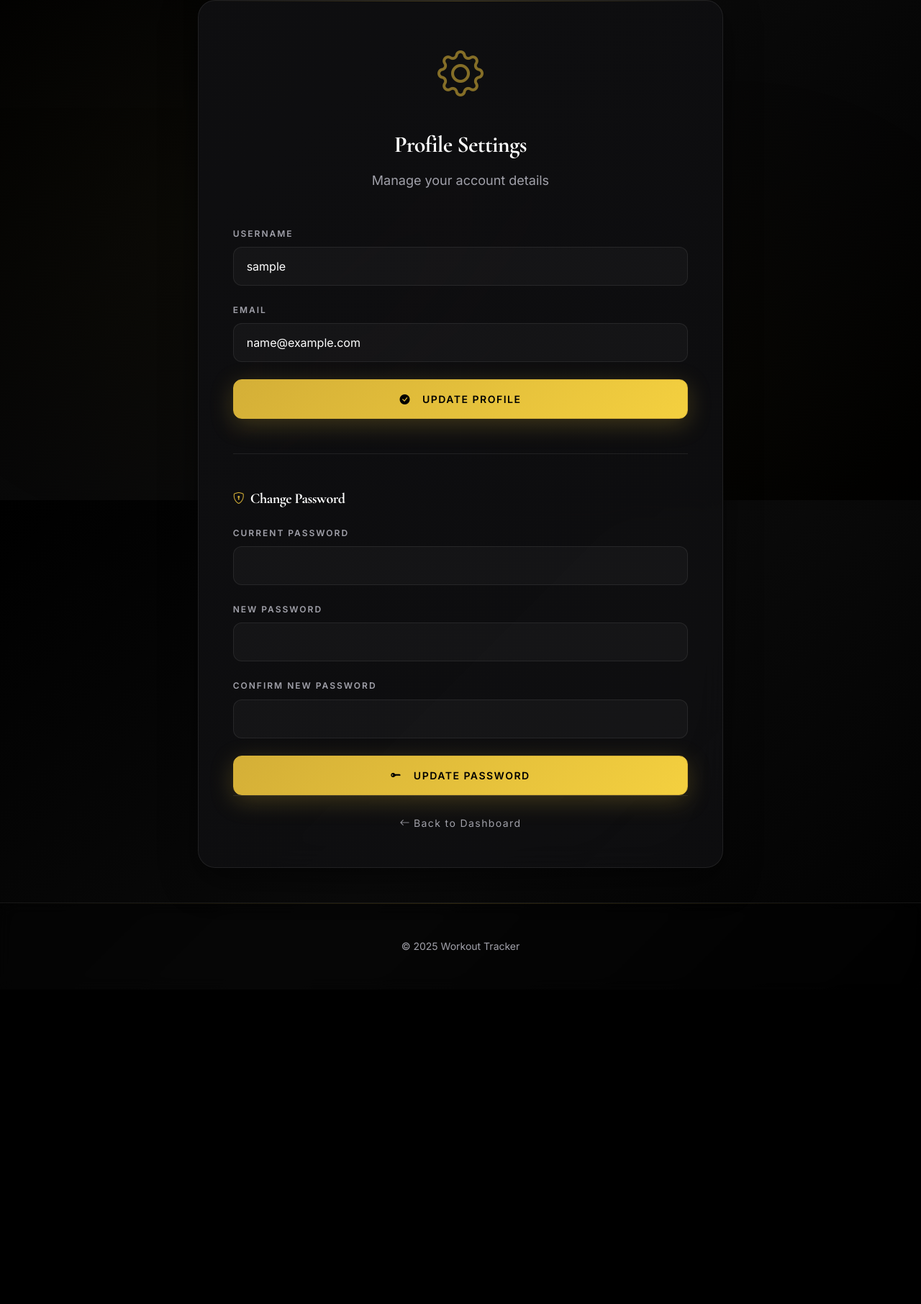
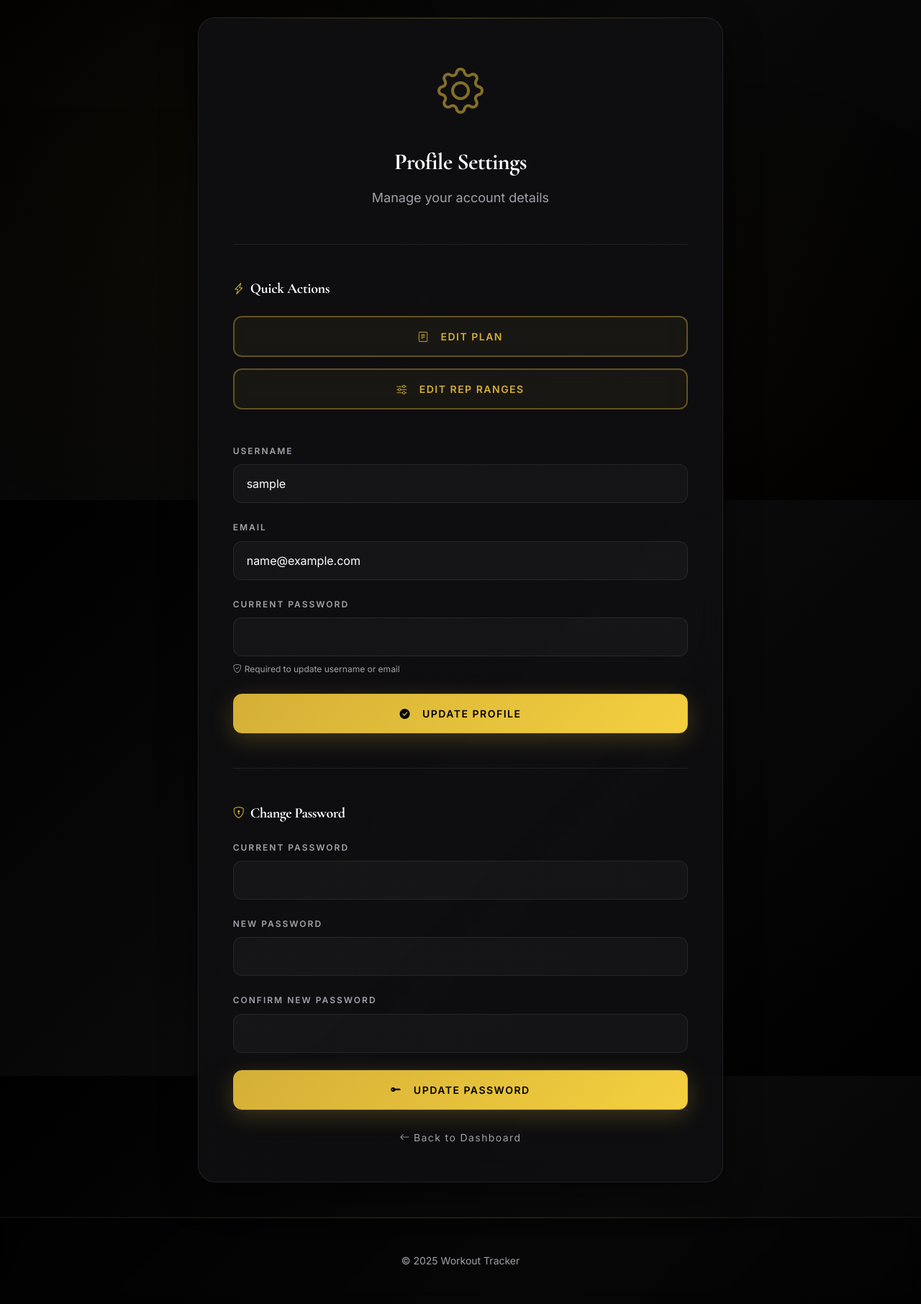
Before and after one commit to Harsh-0024/workout_logger_, a Flask app: page /settings in a window 1280 px wide. Shown: the part 105-1917 px from the top of the page at 72% size. Before the commit the page ends 1426 px from the top, so only its background shows below. Run offline with Flask 3, Linux system fonts and the light colour scheme; a user stored in the database is signed in; tables that the repository leaves empty hold one stand-in row (values such as "Sample post"); parts of the project's set-up code (start-up, migrations or seed data) failed here and were passed over.

Commit message:
quick layout fixes

```diff
--- a/templates/base.html
+++ b/templates/base.html
@@ -687,6 +687,10 @@
                 padding-right: 16px;
             }
 
+            .app-content {
+                padding-top: 16px;
+            }
+
             /* Mobile Cards */
             .card {
                 padding: var(--space-lg);
@@ -1247,7 +1251,7 @@
         </div>
     </nav>
 
-    <div class="container mb-5">
+    <div class="container mb-5 app-content">
         <!-- Flash Messages -->
         {% with messages = get_flashed_messages(with_categories=true) %}
             {% if messages %}
--- a/templates/settings.html
+++ b/templates/settings.html
@@ -1,6 +1,6 @@
 {% extends 'base.html' %}
 {% block content %}
-<div class="row justify-content-center">
+<div class="row justify-content-center mt-3 mt-md-4">
     <div class="col-12 col-md-10 col-lg-8">
         <div class="card">
             <div class="text-center mb-4 mb-md-5">
@@ -9,6 +9,21 @@
                 </div>
                 <h2 class="fw-bold mb-2 mb-md-3" style="font-size: clamp(1.5rem, 6vw, 2rem);">Profile Settings</h2>
                 <p class="text-muted mb-0" style="font-size: clamp(0.875rem, 3vw, var(--fs-lg));">Manage your account details</p>
+            </div>
+
+            <div class="border-top pt-4 pt-md-5 mb-4 mb-md-5" style="border-color: var(--border-subtle) !important;">
+                <div class="d-flex align-items-center gap-2 mb-3 mb-md-4">
+                    <i class="bi bi-lightning-charge text-gold"></i>
+                    <h5 class="mb-0 fw-bold">Quick Actions</h5>
+                </div>
+                <div class="d-grid gap-2 gap-md-3">
+                    <a href="{{ url_for('set_plan') }}" class="btn btn-gold-outline">
+                        <i class="bi bi-journal-text me-2"></i>Edit Plan
+                    </a>
+                    <a href="{{ url_for('set_exercises') }}" class="btn btn-gold-outline">
+                        <i class="bi bi-sliders me-2"></i>Edit Rep Ranges
+                    </a>
+                </div>
             </div>
 
             <form method="POST" action="{{ url_for('user_settings') }}" class="mb-4 mb-md-5">
@@ -24,6 +39,15 @@
                         Email
                     </label>
                     <input type="email" name="email" class="form-control" value="{{ user.email }}" maxlength="255" autocomplete="email" required>
+                </div>
+                <div class="mb-3 mb-md-4">
+                    <label class="form-label text-muted mb-2 d-block tracking-wide" style="font-size: var(--fs-xs); text-transform: uppercase; letter-spacing: 2px; font-weight: 600;">
+                        Current Password
+                    </label>
+                    <input type="password" name="current_password" class="form-control" autocomplete="current-password" required>
+                    <small class="text-muted mt-2 d-block" style="font-size: var(--fs-xs);">
+                        <i class="bi bi-shield-check me-1"></i>Required to update username or email
+                    </small>
                 </div>
                 <button type="submit" class="btn btn-gold-solid w-100">
                     <i class="bi bi-check-circle-fill me-2"></i>Update Profile
--- a/workout_tracker/routes/auth.py
+++ b/workout_tracker/routes/auth.py
@@ -202,10 +202,18 @@ def register_auth_routes(app, email_service):
                 if form_type == 'profile':
                     username = sanitize_text_input(request.form.get('username', ''), max_length=30)
                     email = sanitize_text_input(request.form.get('email', ''), max_length=255)
+                    current_password = request.form.get('current_password', '')
 
                     if not username or not email:
                         flash("Username and email are required.", "error")
                         return redirect(url_for('user_settings'))
+
+                    if not current_password:
+                        flash("Please enter your current password to update profile details.", "error")
+                        return redirect(url_for('user_settings'))
+
+                    if not AuthService.verify_password(current_password, user.password_hash):
+                        raise AuthenticationError("Current password is incorrect")
 
                     username = validate_username(username)
 
```
